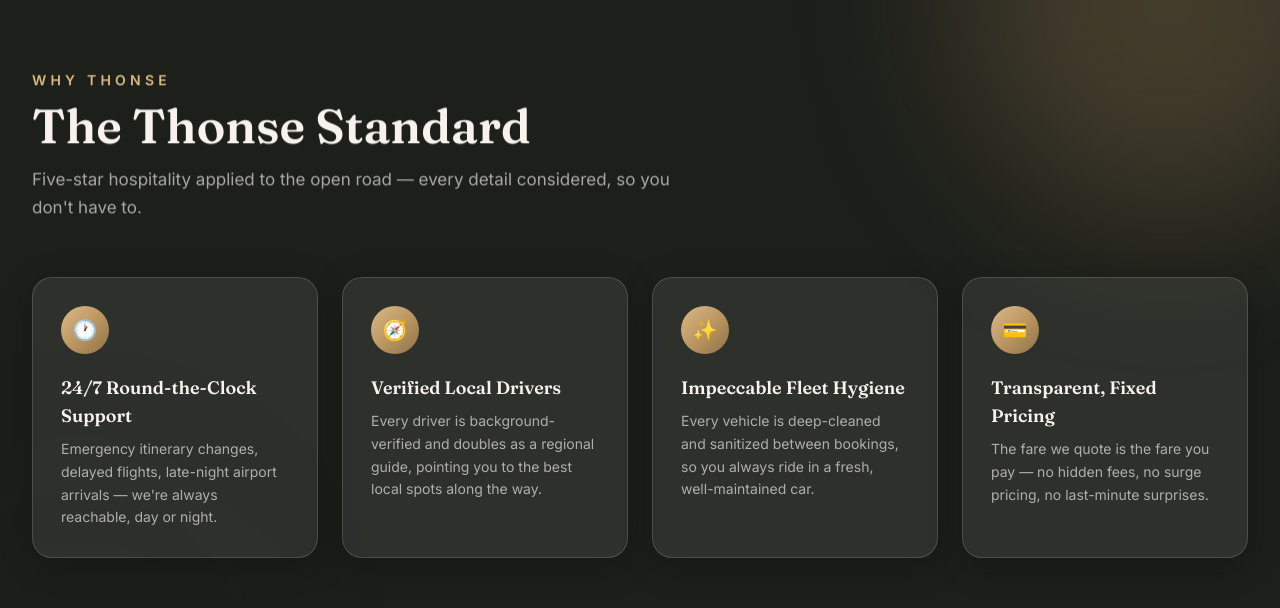
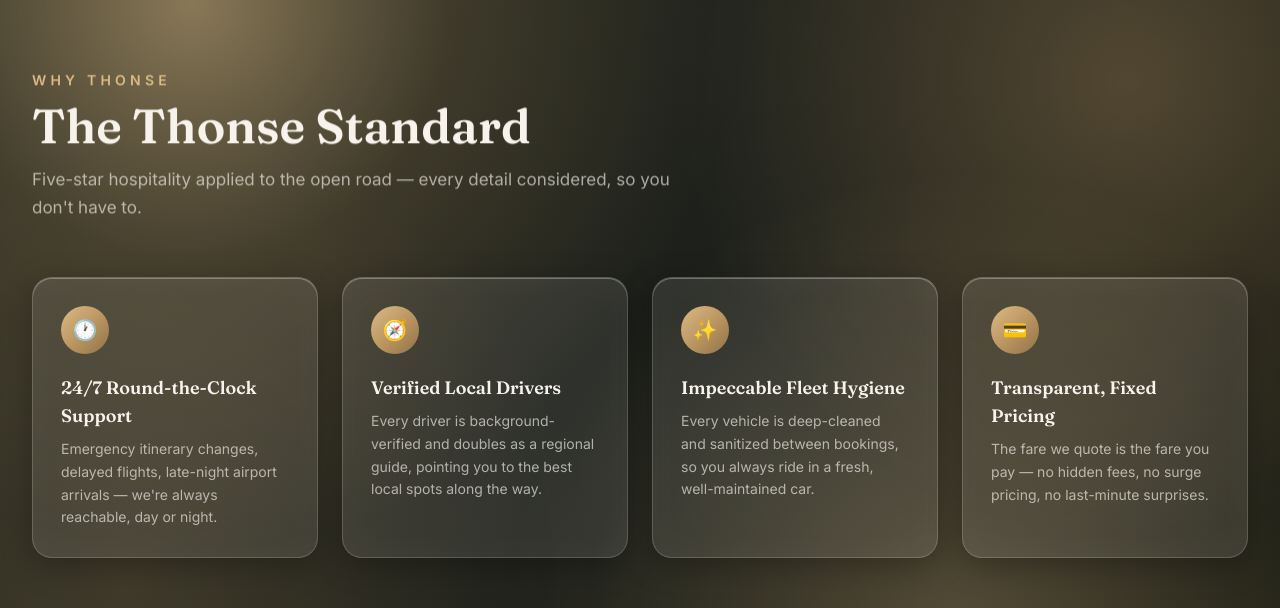
Before and after one commit to bhumika2398/thonse-travels-website, a React (Vite) app in the folder client/: page / in a window 1280 px wide. Shown: the part 1492-2100 px from the top of the page. Built offline with nearby package versions, Linux system fonts and the light colour scheme; no server answers.

Commit message:
Fix glassmorphism blur effect on cards

```diff
--- a/client/src/components/ExperienceUdupi.jsx
+++ b/client/src/components/ExperienceUdupi.jsx
@@ -23,7 +23,7 @@ const CLIPS = [
  */
 export default function ExperienceUdupi() {
   return (
-    <section className="bg-cream-dim section-pad">
+    <section className="section-glow-light section-pad">
       <div className="mx-auto max-w-7xl px-5 sm:px-8">
         <Reveal>
           <p className="section-eyebrow">In Motion</p>
--- a/client/src/components/RideCard.jsx
+++ b/client/src/components/RideCard.jsx
@@ -26,7 +26,7 @@ export default function RideCard({ vehicle }) {
           className="h-full w-full object-cover transition-transform duration-700 ease-out group-hover:scale-110"
         />
         <div className="absolute inset-0 bg-gradient-to-t from-charcoal/70 via-transparent to-transparent" />
-        <span className="absolute left-4 top-4 rounded-full bg-charcoal/70 backdrop-blur-md px-3 py-1 text-[11px] font-semibold uppercase tracking-wider text-gold-light border border-gold/30">
+        <span className="badge-glass absolute left-4 top-4 rounded-full px-3 py-1 text-[11px] font-semibold uppercase tracking-wider">
           {tagline2}
         </span>
       </div>
--- a/client/src/components/WhyChooseUs.jsx
+++ b/client/src/components/WhyChooseUs.jsx
@@ -29,7 +29,7 @@ const REASONS = [
 
 export default function WhyChooseUs() {
   return (
-    <section className="section-glow bg-charcoal section-pad">
+    <section className="section-glow-dark section-pad">
       <div className="mx-auto max-w-7xl px-5 sm:px-8">
         <Reveal>
           <p className="section-eyebrow-light">Why Thonse</p>
--- a/client/src/index.css
+++ b/client/src/index.css
@@ -83,18 +83,22 @@ textarea:focus-visible {
    */
   .glass-dark {
     background: rgba(255, 255, 255, 0.08);
-    backdrop-filter: blur(20px);
-    -webkit-backdrop-filter: blur(20px);
-    border: 1px solid rgba(255, 255, 255, 0.15);
-    box-shadow: 0 8px 32px rgba(0, 0, 0, 0.25);
+    backdrop-filter: blur(20px) saturate(140%);
+    -webkit-backdrop-filter: blur(20px) saturate(140%);
+    border: 1px solid rgba(255, 255, 255, 0.18);
+    /* Drop shadow (spec) + an inset top-edge highlight — the actual visual
+       cue that reads as "glass" (light catching the top edge of a pane)
+       rather than "flat card slightly lighter than its background". */
+    box-shadow: 0 8px 32px rgba(0, 0, 0, 0.3), inset 0 1px 0 rgba(255, 255, 255, 0.3),
+      inset 0 0 40px rgba(255, 255, 255, 0.04);
   }
 
   .glass-light {
-    background: rgba(255, 255, 255, 0.35);
-    backdrop-filter: blur(16px);
-    -webkit-backdrop-filter: blur(16px);
-    border: 1px solid rgba(184, 147, 95, 0.25);
-    box-shadow: 0 8px 28px rgba(28, 31, 26, 0.1);
+    background: rgba(255, 255, 255, 0.5);
+    backdrop-filter: blur(16px) saturate(140%);
+    -webkit-backdrop-filter: blur(16px) saturate(140%);
+    border: 1px solid rgba(184, 147, 95, 0.3);
+    box-shadow: 0 8px 28px rgba(28, 31, 26, 0.12), inset 0 1px 0 rgba(255, 255, 255, 0.7);
   }
 
   /* Small pill badges (Hero trust badges, footer badge) always sit on
@@ -103,8 +107,18 @@ textarea:focus-visible {
     background: rgba(255, 255, 255, 0.08);
     backdrop-filter: blur(20px);
     -webkit-backdrop-filter: blur(20px);
-    border: 1px solid rgba(255, 255, 255, 0.15);
-    box-shadow: 0 8px 32px rgba(0, 0, 0, 0.25);
+    border: 1px solid rgba(255, 255, 255, 0.18);
+    box-shadow: 0 8px 32px rgba(0, 0, 0, 0.3);
+  }
+
+  /* Fleet-card badge pills (SWIFT DZIRE / ERTIGA / A SERVICE, NOT A VEHICLE) —
+     a lighter frosted chip that sits on top of the vehicle photo itself. */
+  .badge-glass {
+    background: rgba(255, 255, 255, 0.2);
+    backdrop-filter: blur(10px);
+    -webkit-backdrop-filter: blur(10px);
+    border: 1px solid rgba(255, 255, 255, 0.3);
+    color: #fff;
   }
 
   .glass-card {
@@ -179,40 +193,28 @@ textarea:focus-visible {
 }
 
 /*
- * Soft blurred color blobs behind a section, so glass-card's
- * backdrop-filter has visible detail to blur — on a perfectly flat
- * section background, backdrop-filter has nothing to show for itself.
+ * A section's background must never be a single flat solid color behind
+ * glass cards — backdrop-filter blurs whatever's there, and blurring a
+ * flat color just produces the same flat color, so the "glass" reads as
+ * a plain opaque box. These two classes give every glass-card section a
+ * real radial-gradient base with enough color variation for the blur to
+ * visibly do something, replacing the bg-cream/bg-charcoal utility on
+ * that section (don't use both on the same element).
  */
-.section-glow {
-  position: relative;
-  overflow: hidden;
+.section-glow-dark {
+  background: radial-gradient(circle at 15% 10%, rgba(220, 187, 133, 0.55) 0%, rgba(184, 147, 95, 0.2) 20%, transparent 42%),
+    radial-gradient(circle at 88% 20%, rgba(184, 147, 95, 0.35) 0%, transparent 35%),
+    radial-gradient(circle at 75% 90%, rgba(220, 187, 133, 0.3) 0%, transparent 38%),
+    radial-gradient(circle at 10% 85%, rgba(184, 147, 95, 0.22) 0%, transparent 35%),
+    linear-gradient(135deg, #242820 0%, #1c1f1a 55%, #15170f 100%);
 }
-.section-glow::before,
-.section-glow::after {
-  content: "";
-  position: absolute;
-  border-radius: 9999px;
-  filter: blur(80px);
-  z-index: 0;
-  pointer-events: none;
-}
-.section-glow::before {
-  width: 26rem;
-  height: 26rem;
-  top: -8rem;
-  right: -6rem;
-  background: rgba(184, 147, 95, 0.25);
-}
-.section-glow::after {
-  width: 22rem;
-  height: 22rem;
-  bottom: -8rem;
-  left: -6rem;
-  background: rgba(28, 31, 26, 0.07);
-}
-.section-glow > * {
-  position: relative;
-  z-index: 1;
+
+.section-glow-light {
+  background: radial-gradient(circle at 15% 10%, rgba(184, 147, 95, 0.4) 0%, rgba(184, 147, 95, 0.12) 22%, transparent 42%),
+    radial-gradient(circle at 88% 20%, rgba(184, 147, 95, 0.25) 0%, transparent 35%),
+    radial-gradient(circle at 75% 90%, rgba(28, 31, 26, 0.12) 0%, transparent 38%),
+    radial-gradient(circle at 10% 85%, rgba(184, 147, 95, 0.18) 0%, transparent 35%),
+    #f7f3ec;
 }
 
 /* Full-page fade on route change — avoids a hard white-flash cut. */
--- a/client/src/pages/About.jsx
+++ b/client/src/pages/About.jsx
@@ -27,7 +27,7 @@ export default function About() {
         imageAlt="Udupi coastline"
       />
 
-      <section className="bg-cream section-pad">
+      <section className="section-glow-light section-pad">
         <div className="mx-auto grid max-w-7xl gap-14 px-5 sm:px-8 lg:grid-cols-2 lg:items-center">
           <Reveal>
             <div className="relative overflow-hidden rounded-3xl shadow-glass-lg">
--- a/client/src/pages/Contact.jsx
+++ b/client/src/pages/Contact.jsx
@@ -21,7 +21,7 @@ export default function Contact() {
         imageAlt="Pier sunset on the Udupi coast"
       />
 
-      <section className="bg-cream-dim section-pad">
+      <section className="section-glow-light section-pad">
         <div className="mx-auto max-w-7xl px-5 sm:px-8">
           <div className="grid gap-8 lg:grid-cols-5">
             <Reveal className="lg:col-span-3">
--- a/client/src/pages/Destinations.jsx
+++ b/client/src/pages/Destinations.jsx
@@ -20,7 +20,7 @@ export default function Destinations() {
         imageAlt="St. Mary's Island Udupi rock formations at sunset"
       />
 
-      <section className="section-glow bg-cream section-pad">
+      <section className="section-glow-light section-pad">
         <div className="mx-auto max-w-7xl px-5 sm:px-8">
           <div className="grid gap-8 sm:grid-cols-2 lg:grid-cols-4">
             {destinations.map((destination, i) => (
--- a/client/src/pages/Home.jsx
+++ b/client/src/pages/Home.jsx
@@ -40,7 +40,7 @@ export default function Home() {
       <Hero />
 
       {/* FLEET + AIRPORT SERVICE — one row of three equal cards */}
-      <section className="section-glow bg-cream section-pad">
+      <section className="section-glow-light section-pad">
         <div className="mx-auto max-w-7xl px-5 sm:px-8">
           <Reveal className="flex flex-col items-start justify-between gap-4 sm:flex-row sm:items-end">
             <div>
@@ -76,7 +76,7 @@ export default function Home() {
       <ExperienceUdupi />
 
       {/* DESTINATIONS — the site's main visual showcase */}
-      <section className="section-glow bg-cream section-pad">
+      <section className="section-glow-light section-pad">
         <div className="mx-auto max-w-7xl px-5 sm:px-8">
           <Reveal>
             <p className="section-eyebrow">The Udupi Coast</p>
@@ -97,7 +97,7 @@ export default function Home() {
       </section>
 
       {/* FAQ — centered text/list layout, distinct from the grid sections */}
-      <section className="bg-cream-dim section-pad">
+      <section className="section-glow-light section-pad">
         <div className="mx-auto max-w-5xl px-5 sm:px-8">
           <Reveal className="text-center">
             <p className="section-eyebrow">Questions</p>
@@ -114,7 +114,7 @@ export default function Home() {
       </section>
 
       {/* REVIEWS */}
-      <section className="section-glow bg-cream section-pad">
+      <section className="section-glow-light section-pad">
         <div className="mx-auto max-w-6xl px-5 sm:px-8">
           <Reveal>
             <p className="section-eyebrow">Guest Stories</p>
--- a/client/src/pages/Rides.jsx
+++ b/client/src/pages/Rides.jsx
@@ -39,7 +39,7 @@ export default function Rides() {
         imageAlt="Ertiga rental car Udupi"
       />
 
-      <section className="section-glow bg-cream section-pad">
+      <section className="section-glow-light section-pad">
         <div className="mx-auto max-w-6xl px-5 sm:px-8">
           {status === "loading" && (
             <p className="text-center text-ink/60">Loading our fleet…</p>
```
